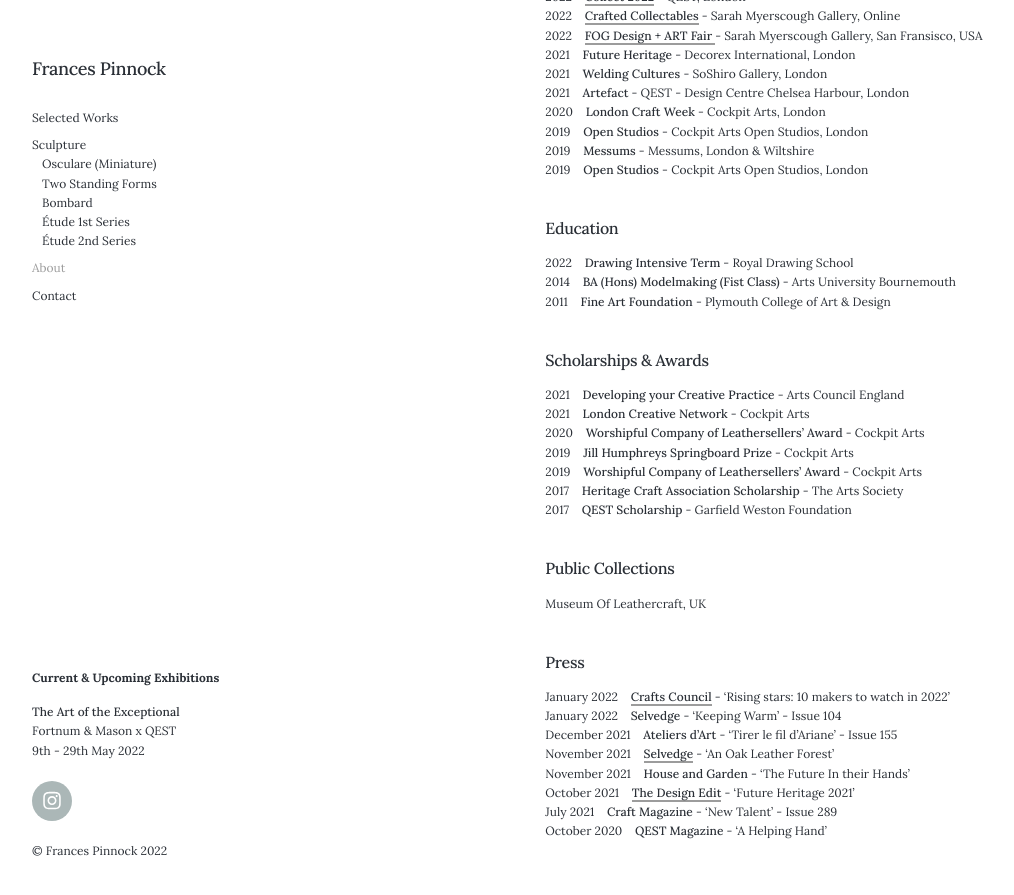
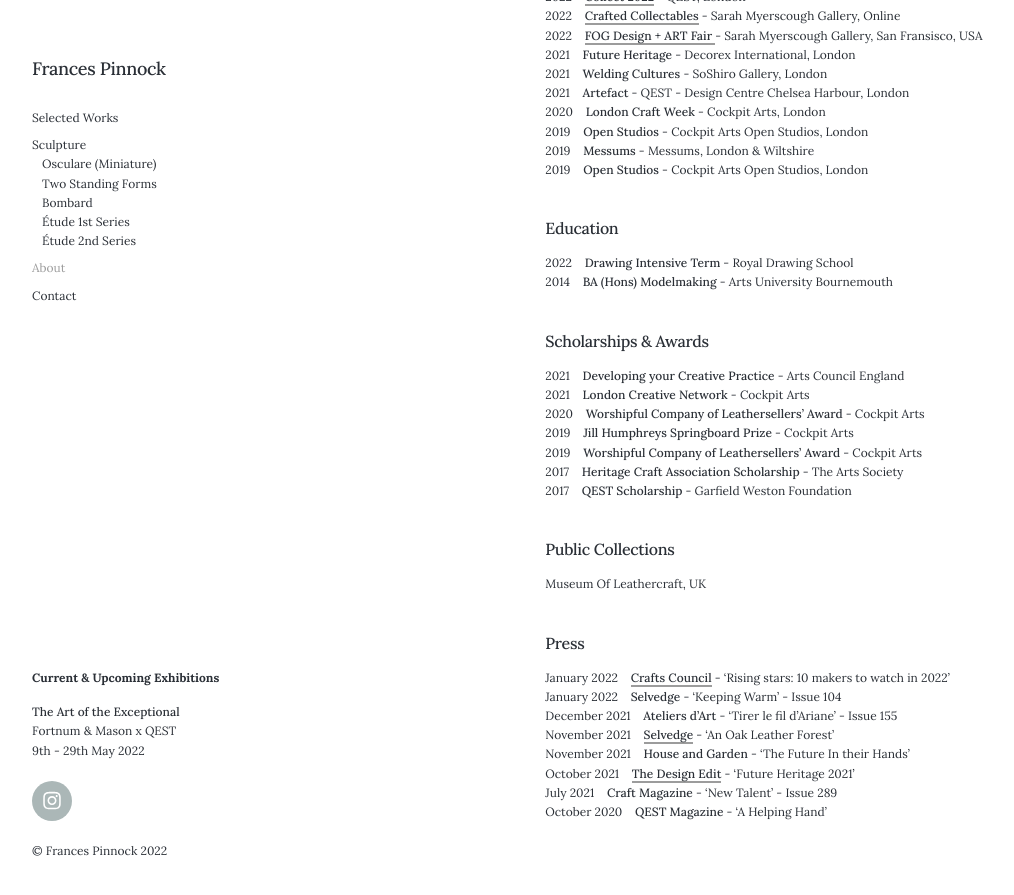
Before and after one commit to francespinnock/francespinnock.github.io, a Jekyll site: the page built from _pages/about.md, in a window 1280 px wide and 900 px high, scrolled down 683 px. Shown: the top 895 px of the window, without its empty margins (28-1042 px from the left). Built offline with Jekyll 4.4.1, drawn with Linux system fonts in a browser that asks for light colours; nearby versions of some CDN libraries.

Commit message:
Update about.md

```diff
--- a/_pages/about.md
+++ b/_pages/about.md
@@ -41,8 +41,7 @@ Curated by Brain Kennedy
 
 ## Education
 2022&nbsp;&nbsp;&nbsp; **Drawing Intensive Term** - Royal Drawing School
-2014&nbsp;&nbsp;&nbsp; **BA (Hons) Modelmaking (Fist Class)** - Arts University Bournemouth
-2011&nbsp;&nbsp;&nbsp; **Fine Art Foundation** - Plymouth College of Art & Design
+2014&nbsp;&nbsp;&nbsp; **BA (Hons) Modelmaking** - Arts University Bournemouth
 
 
 ## Scholarships & Awards
```
